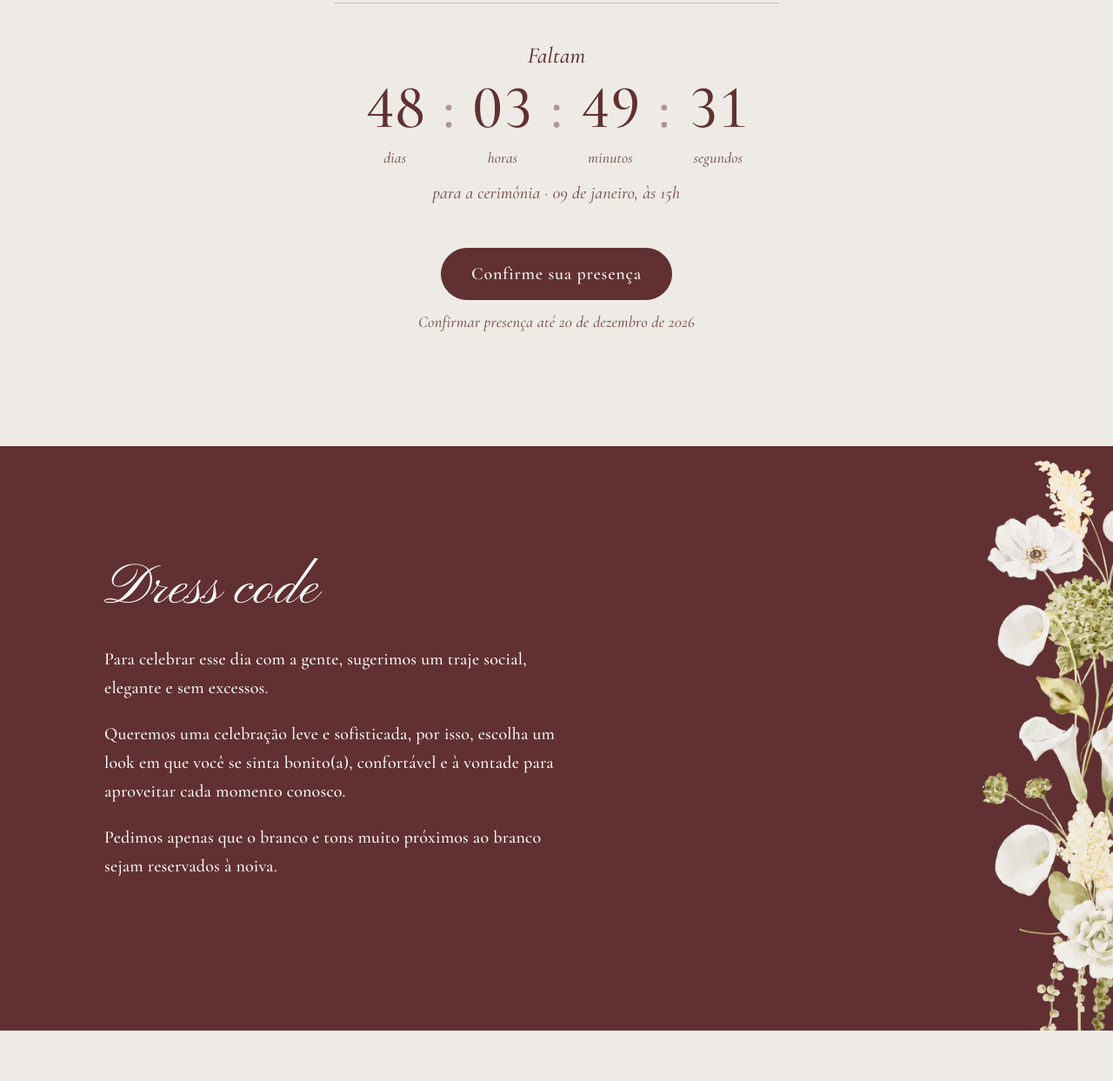
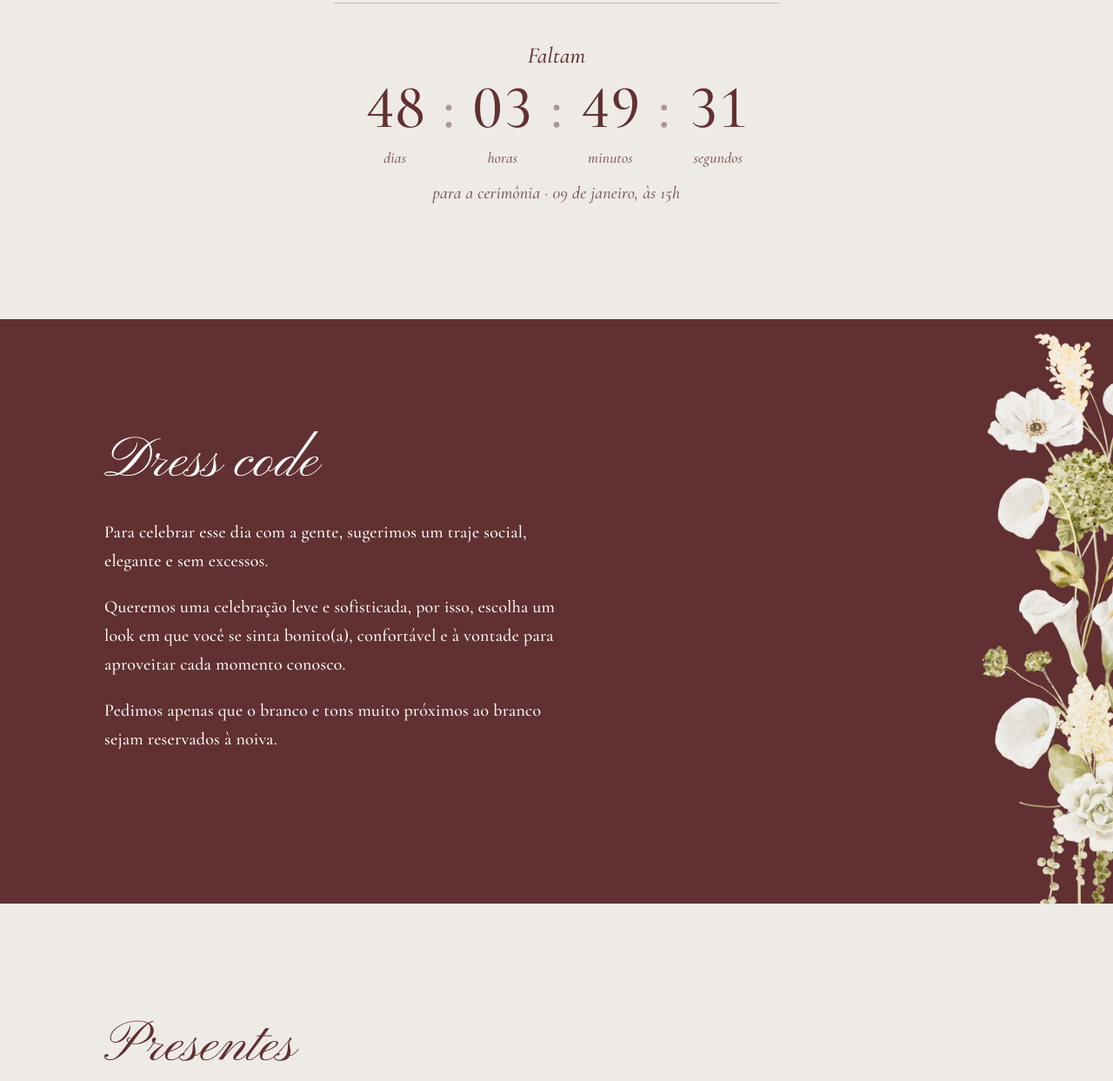
Before and after one commit to kaiquelem04/casamento, a plain HTML site: page cerimonia/index.html in a window 1280 px wide. Shown: the part 1352-2595 px from the top of the page at 87% size. Drawn offline with nearby package versions, Linux system fonts and the light colour scheme.

Commit message:
Tira a confirmação de presença da versão da cerimônia
O formulário de confirmação serve para contar os lugares da recepção,
então quem é convidado só para a igreja não precisa confirmar. Saem o
botão abaixo do contador, o do rodapé e o prazo de confirmação.

Co-Authored-By: Claude Opus 5.5 <noreply@anthropic.com>
Claude-Session: https://claude.ai/code/session_01MfChDxySbcsraW9NFAuRfd

```diff
--- a/cerimonia/index.html
+++ b/cerimonia/index.html
@@ -5,7 +5,7 @@
   <meta name="viewport" content="width=device-width, initial-scale=1">
   <title>Kaique & Maê · 09.01.2027</title>
   <meta name="description" content="Casamento de Kaique Lemos e Maê Nogueira — 09 de janeiro de 2027, Igreja São Benedito, Campos do Jordão.">
-  <!-- Versão do convite só para a cerimônia: sem recepção nem jantar; os noivos recebem os votos na igreja -->
+  <!-- Versão do convite só para a cerimônia: sem recepção, jantar nem confirmação de presença; os noivos recebem os votos na igreja -->
   <!-- Site só para convidados: pede aos buscadores (Google etc.) para não indexar -->
   <meta name="robots" content="noindex, nofollow">
   <meta name="theme-color" content="#613032">
@@ -115,10 +115,6 @@
             <div class="unidade"><span class="num" id="rel-s">00</span><span class="rotulo">segundos</span></div>
           </div>
           <p class="relogio-nota">para a cerimônia · 09 de janeiro, às 15h</p>
-          <div class="rsvp">
-            <a class="botao botao-escuro" href="https://docs.google.com/forms/d/e/1FAIpQLSfrG4dv8Hcm9rx-ym1xa2u4WnbqPtX0x_8tNT4JmWpkgHbNkg/viewform?usp=publish-editor" target="_blank" rel="noopener">Confirme sua presença</a>
-            <p class="prazo">Confirmar presença até 20 de dezembro de 2026</p>
-          </div>
         </div>
       </div>
     </section>
@@ -206,8 +202,6 @@
     <div class="miolo rodape-miolo" data-anima>
       <p class="rodape-nomes">Kaique &amp; Maê</p>
       <p class="rodape-data">09 · 01 · 2027 — Campos do Jordão</p>
-      <a class="botao botao-claro rodape-botao" href="https://docs.google.com/forms/d/e/1FAIpQLSfrG4dv8Hcm9rx-ym1xa2u4WnbqPtX0x_8tNT4JmWpkgHbNkg/viewform?usp=publish-editor" target="_blank" rel="noopener">Confirme sua presença</a>
-      <p class="prazo prazo-claro">Confirmar presença até 20 de dezembro de 2026</p>
       <a class="rodape-topo" href="#inicio">Voltar ao início</a>
     </div>
   </footer>
```
